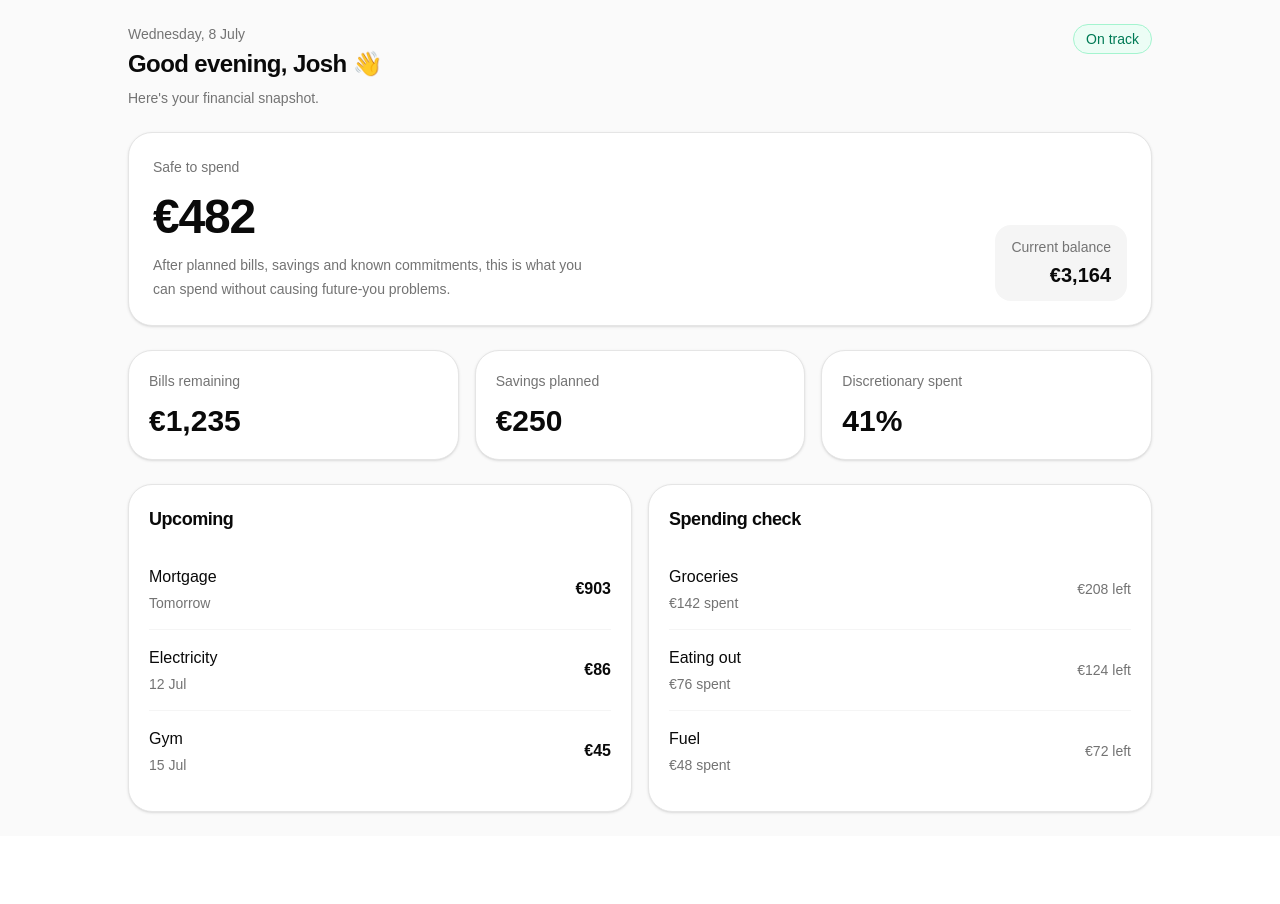
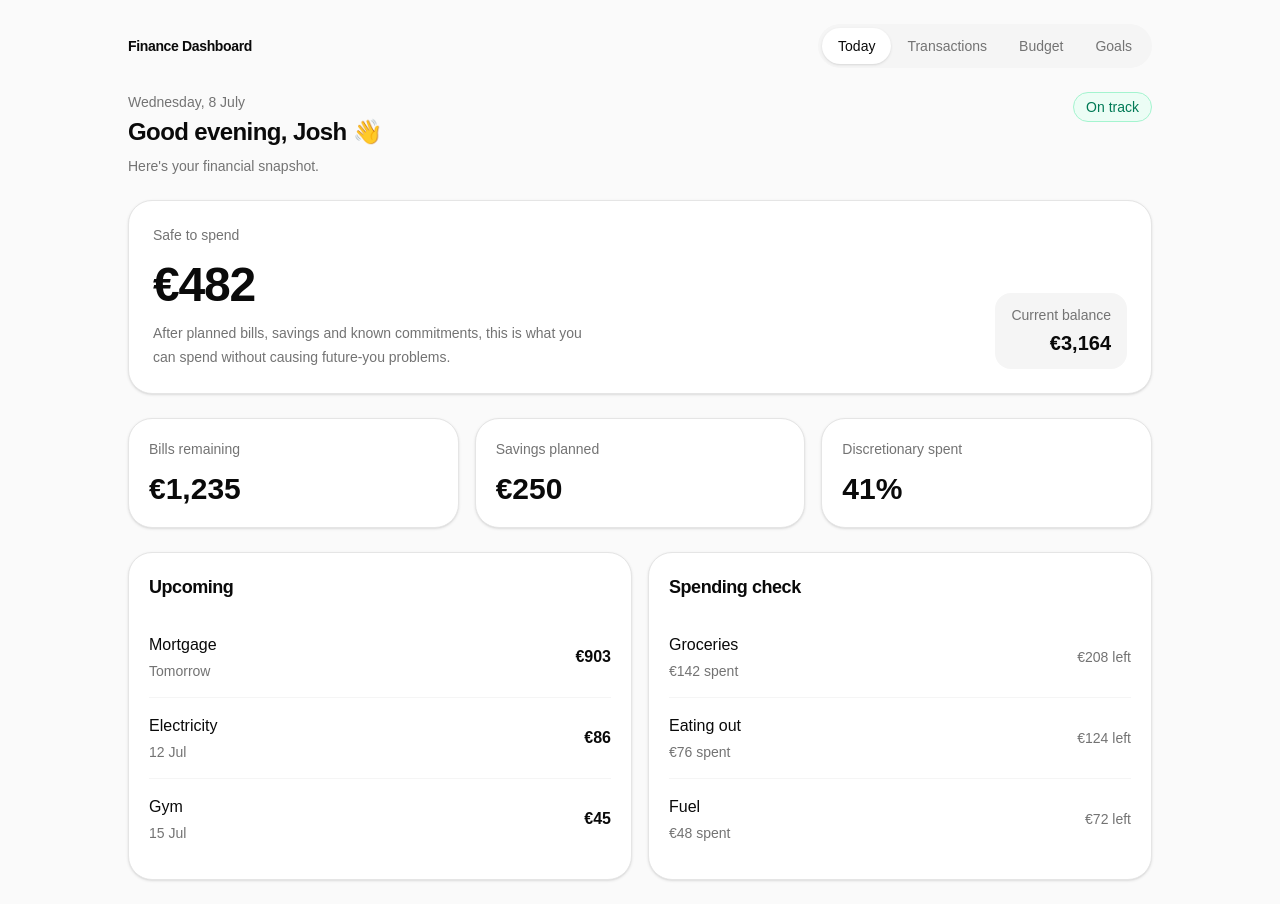
Before and after one commit to Sangreal8/finance-dashboard, a Next.js app: page / in a window 1280 px wide. Before the commit the page ends 836 px from the top, so only its background shows below. Built offline with nearby package versions, Linux system fonts and the light colour scheme.

Commit message:
Add navigation tab and pages

```diff
--- /dev/null
+++ b/app/budget/page.tsx
@@ -0,0 +1,3 @@
+export default function BudgetPage() {
+  return <main className="min-h-screen p-6">Budget coming soon</main>;
+}
--- /dev/null
+++ b/app/goals/page.tsx
@@ -0,0 +1,3 @@
+export default function GoalsPage() {
+  return <main className="min-h-screen p-6">Goals coming soon</main>;
+}
--- a/app/page.tsx
+++ b/app/page.tsx
@@ -2,16 +2,16 @@ import Header from "@/components/dashboard/Header";
 import SpendingCheck from "@/components/dashboard/SpendingCheck";
 import StatsGrid from "@/components/dashboard/StatsGrid";
 import SummaryCard from "@/components/dashboard/SummaryCard";
+import TopNav from "@/components/dashboard/TopNav";
 import UpcomingPayments from "@/components/dashboard/UpcomingPayments";
 
 export default function Home() {
   return (
     <main className="min-h-screen bg-neutral-50 px-5 py-6 text-neutral-950 dark:bg-neutral-950 dark:text-neutral-50">
       <div className="mx-auto flex max-w-5xl flex-col gap-6">
+        <TopNav />
         <Header />
-
         <SummaryCard safeToSpend="€482" currentBalance="€3,164" />
-
         <StatsGrid />
 
         <section className="grid gap-4 lg:grid-cols-2">
--- /dev/null
+++ b/app/transactions/page.tsx
@@ -0,0 +1,3 @@
+export default function TransactionsPage() {
+  return <main className="min-h-screen p-6">Transactions coming soon</main>;
+}
--- /dev/null
+++ b/components/dashboard/TopNav.tsx
@@ -0,0 +1,36 @@
+import Link from "next/link";
+
+const navItems = [
+  { label: "Today", href: "/" },
+  { label: "Transactions", href: "/transactions" },
+  { label: "Budget", href: "/budget" },
+  { label: "Goals", href: "/goals" },
+];
+
+export default function TopNav() {
+  return (
+    <nav className="flex items-center justify-between">
+      <p className="text-sm font-semibold tracking-tight">Finance Dashboard</p>
+
+      <div className="flex rounded-full bg-neutral-100 p-1 text-sm dark:bg-neutral-900">
+        {navItems.map((item) => {
+          const isActive = item.href === "/";
+
+          return (
+            <Link
+              key={item.href}
+              href={item.href}
+              className={`rounded-full px-4 py-2 transition ${
+                isActive
+                  ? "bg-white text-neutral-950 shadow-sm dark:bg-neutral-800 dark:text-neutral-50"
+                  : "text-neutral-500 hover:text-neutral-950 dark:text-neutral-400 dark:hover:text-neutral-50"
+              }`}
+            >
+              {item.label}
+            </Link>
+          );
+        })}
+      </div>
+    </nav>
+  );
+}
```
